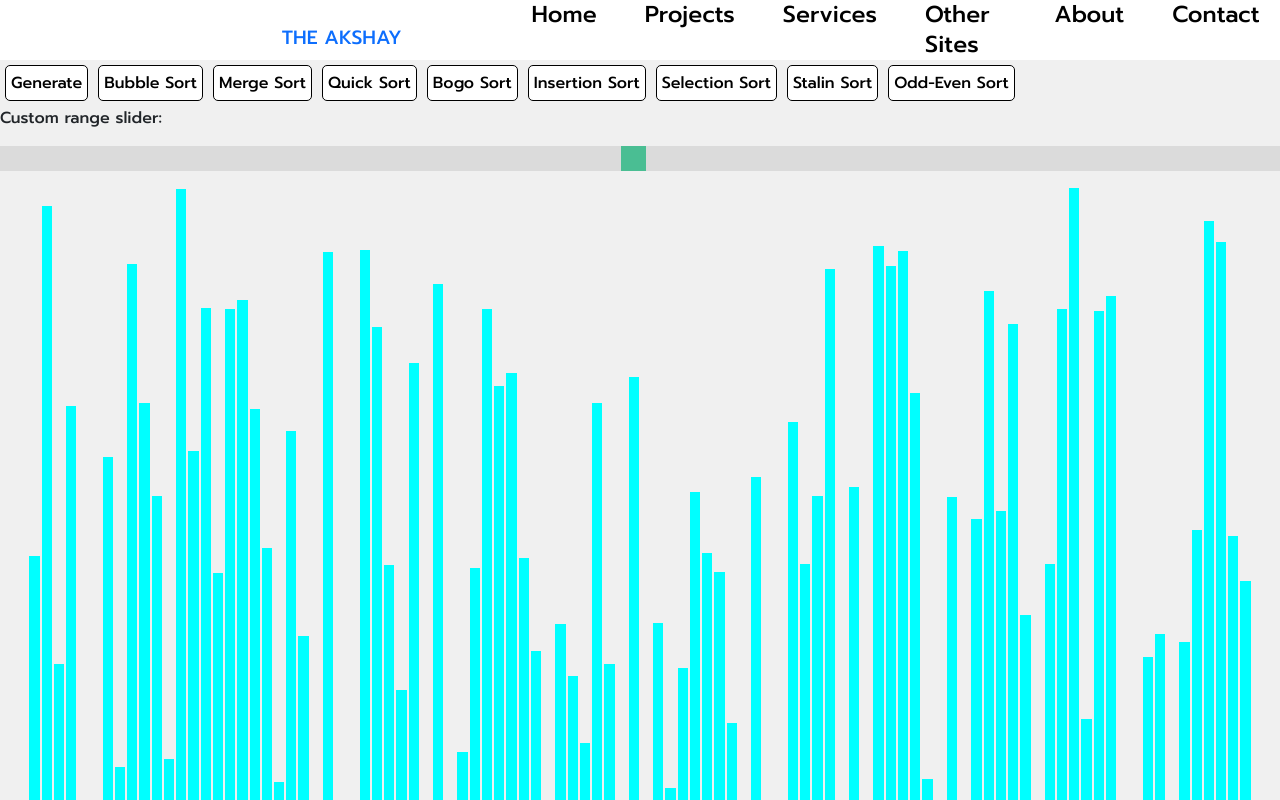
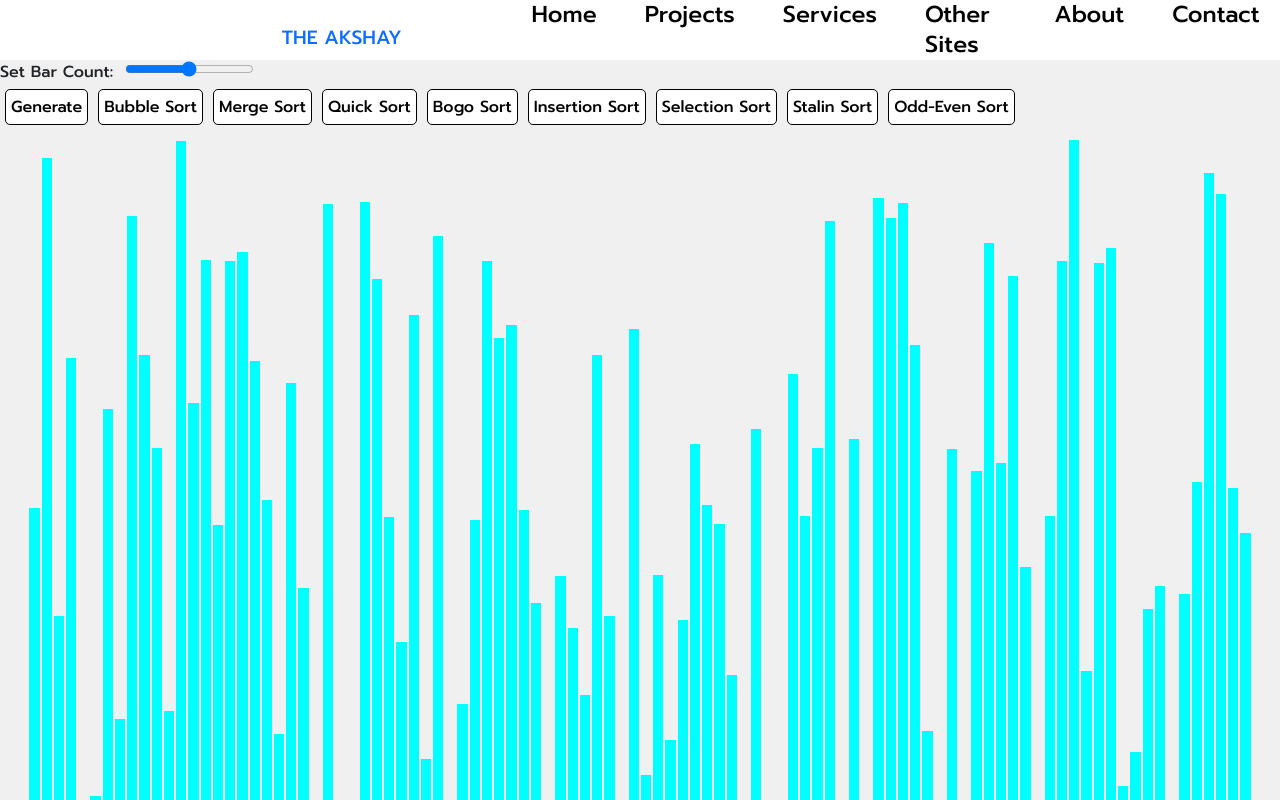
Before and after one commit to Akshayaap/algo-visualizer, a React (Create React App) app: page /sorting in a window 1280 px wide. Shown: the top 800 px of the page. Built offline with nearby package versions, Linux system fonts and the light colour scheme.

Commit message:
#11 extracted slider value

```diff
--- a/src/pages/VisualSort.js
+++ b/src/pages/VisualSort.js
@@ -8,10 +8,16 @@ class VisualSort extends Component {
         this.size = 100;
         this.sim = new Sorting(this.size);
         // console.log(this.size);
+        this.setBar = this.setBar.bind(this);
     }
 
     componentDidMount() {
         this.sim.getElements();
+    }
+
+    setBar = () => {
+        let value = document.querySelector('#barCount').value;
+        this.size = value;
     }
 
     render() {
@@ -23,7 +29,12 @@ class VisualSort extends Component {
                             document.querySelector('.death-div').style.display = 'none';
                         }}>close</div>
                         <img id='death' src="https://en.meming.world/images/en/0/02/So_you_have_chosen..._death..jpg" />
-                    </div></center>
+                    </div>
+                </center>
+                <div>
+                    <span>Set Bar Count:</span>&nbsp;&nbsp;
+                    <input type="range" id='barCount' onChange={()=>this.setBar()}/>
+                </div>
                 <div className='control'>
                     <button onClick={() => {if(!this.sim.isRunnning){this.sim.shuffle()}}}>Generate</button>
                     <button onClick={() => {if(!this.sim.isRunnning && !this.sim.isSorted()){this.sim.bubbleSort()}}}>Bubble Sort</button>
@@ -34,11 +45,8 @@ class VisualSort extends Component {
                     <button onClick={() => {if(!this.sim.isRunnning && !this.sim.isSorted()){this.sim.selectionSort()}}}>Selection Sort</button>
                     <button onClick={() => {if(!this.sim.isRunnning && !this.sim.isSorted()){this.sim.stalinSort()}}}>Stalin Sort</button>
                     <button onClick={() => {if(!this.sim.isRunnning && !this.sim.isSorted()){this.sim.oddEvenSort()}}}>Odd-Even Sort</button>
-                    <div className="slidecontainer">
-                        <p>Custom range slider:</p>
-                        <input type="range" min="1" max="100" className="slider" id="myRange" onChange={()=>console.log(this.value)}/>
-                    </div>
-                    {/* <input type="range" /> */}
+
+
                 </div>
 
                 <div className='visual'>
--- a/src/pages/sorting.css
+++ b/src/pages/sorting.css
@@ -53,38 +53,3 @@
 #close:hover {
     cursor: pointer;
 }
-
-.slidecontainer {
-    width: 100%;
-  }
-
-  .slider {
-    -webkit-appearance: none;
-    width: 100%;
-    height: 25px;
-    background: #d3d3d3;
-    outline: none;
-    opacity: 0.7;
-    -webkit-transition: .2s;
-    transition: opacity .2s;
-  }
-
-  .slider:hover {
-    opacity: 1;
-  }
-
-  .slider::-webkit-slider-thumb {
-    -webkit-appearance: none;
-    appearance: none;
-    width: 25px;
-    height: 25px;
-    background: #04AA6D;
-    cursor: pointer;
-  }
-
-  .slider::-moz-range-thumb {
-    width: 25px;
-    height: 25px;
-    background: #04AA6D;
-    cursor: pointer;
-  }
```
